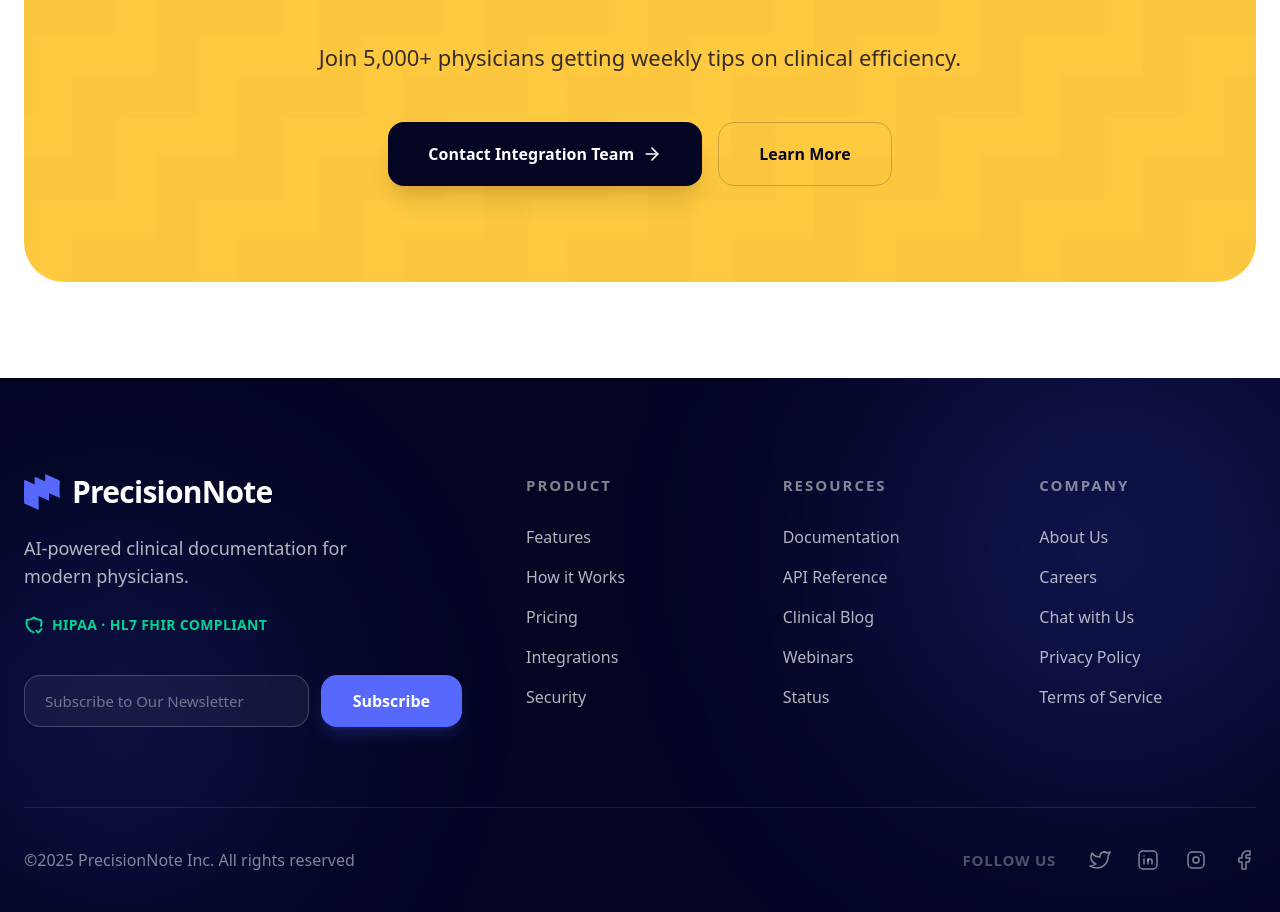
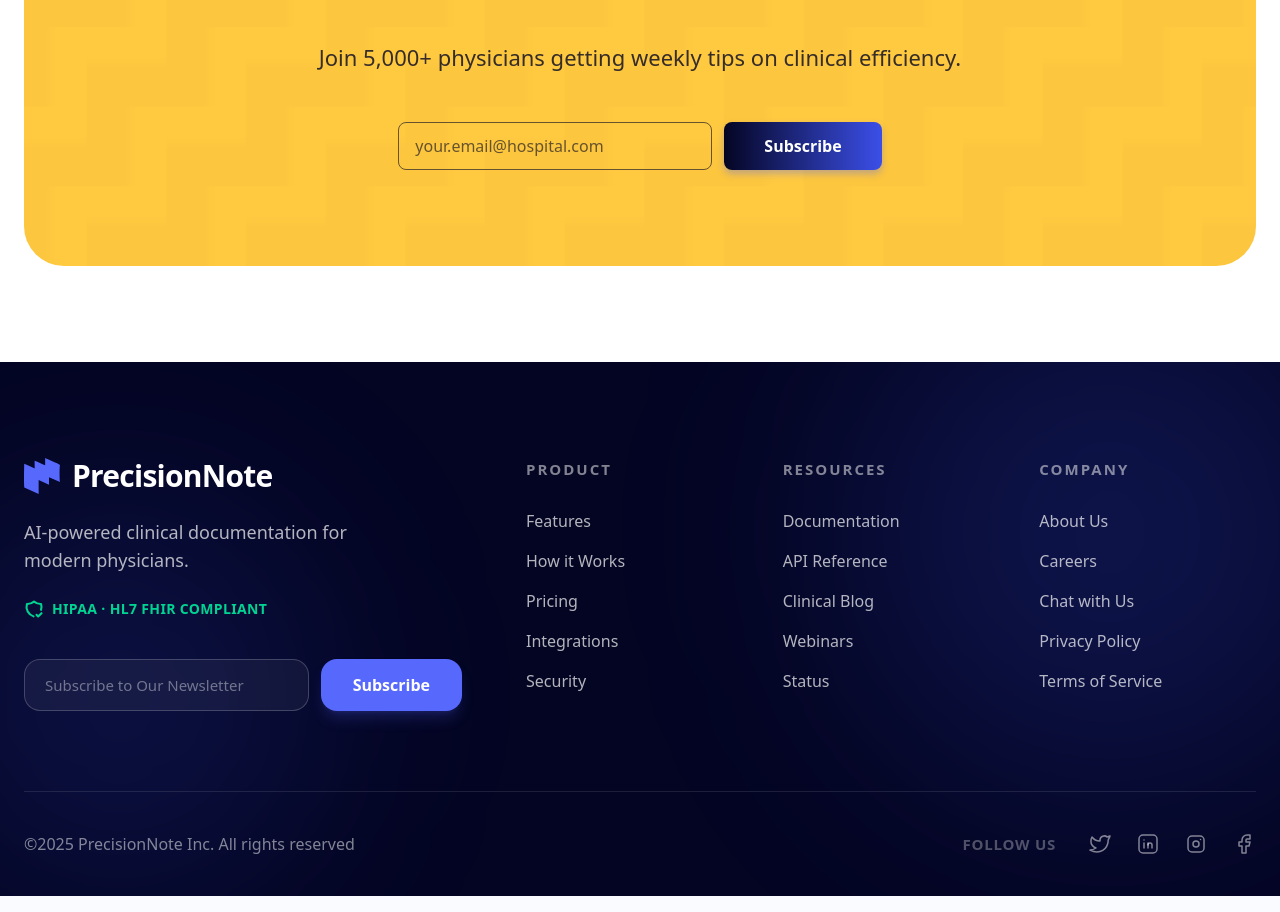
Before and after one commit to zybano/pn-homepage, a React (Vite) app: page /blog in a window 1280 px wide. Shown: the part 3317-4229 px from the top of the page. Built offline with nearby package versions, Linux system fonts and the light colour scheme.

Commit message:
feat: replace contact buttons with email subscription form in BlogsPage and apply type-only import for framer-motion

```diff
--- a/src/components/Button/index.tsx
+++ b/src/components/Button/index.tsx
@@ -1,5 +1,5 @@
 import React from "react";
-import { motion, HTMLMotionProps } from "framer-motion";
+import { motion, type HTMLMotionProps } from "framer-motion";
 import { cva, type VariantProps } from "class-variance-authority";
 import { cn } from "../../lib/utils";
 
--- a/src/pages/BlogsPage.tsx
+++ b/src/pages/BlogsPage.tsx
@@ -238,13 +238,18 @@
                 Join 5,000+ physicians getting weekly tips on clinical
                 efficiency.
               </p>
-              <div className="flex flex-col sm:flex-row items-center justify-center gap-4">
-                <button className="h-16 px-10 bg-[#040523] text-white rounded-2xl font-bold text-[16px] hover:bg-black transition-all shadow-xl shadow-black/10 flex items-center gap-2 group">
-                  Contact Integration Team
-                  <ArrowRight className="w-5 h-5 transition-transform group-hover:translate-x-1" />
-                </button>
-                <button className="h-16 px-10 bg-transparent text-[#040523] border border-[#040523]/20 rounded-2xl font-bold text-[16px] hover:bg-black/5 transition-all">
-                  Learn More
+              <div className="flex flex-col sm:flex-row items-center justify-center gap-3 max-w-lg mx-auto">
+                <div className="w-full sm:w-[314px]">
+                  <input
+                    type="email"
+                    placeholder="your.email@hospital.com"
+                    className="w-full h-12 px-4 rounded-lg border border-[#040523]/60 bg-transparent placeholder:text-[#040523]/60 focus:outline-none focus:ring-2 focus:ring-[#3B4FE8]/40 transition-all"
+                  />
+                </div>
+                <button
+                  className="w-full sm:w-auto h-12 px-10 rounded-lg bg-gradient-to-r from-[#040523] to-[#3B4FE8] text-white font-semibold shadow-[0px_4px_7px_rgba(87,104,253,0.35)] hover:opacity-90 transition-opacity whitespace-nowrap"
+                >
+                  Subscribe
                 </button>
               </div>
             </div>
```
